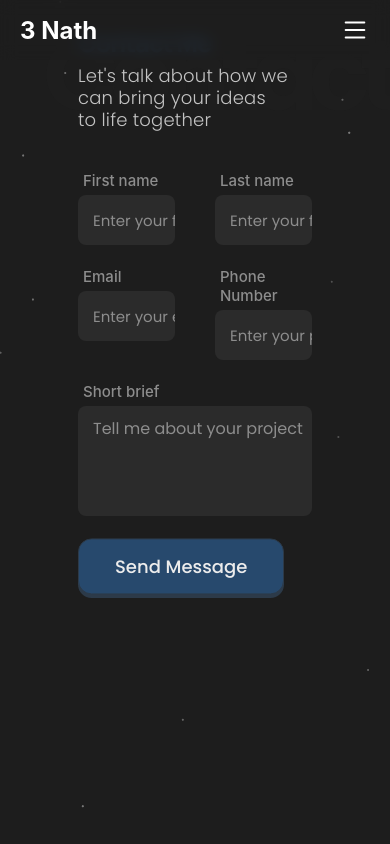
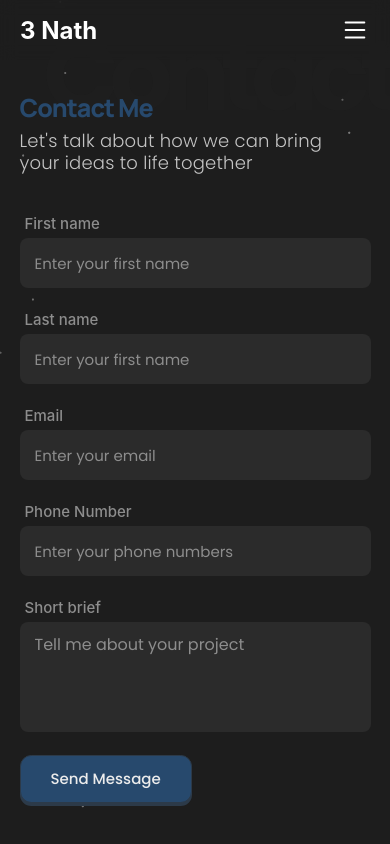
Before and after one commit to RavulaThrinath/Personal-Portfolio, a React (Create React App) app: page /contact in a window 390 px wide. Built offline with nearby package versions, Linux system fonts and the light colour scheme; a web font is replaced by a local one.

Commit message:
Blog responsive

```diff
--- a/src/Pages/Blog/Blog.css
+++ b/src/Pages/Blog/Blog.css
@@ -1,9 +1,9 @@
 .blog-list {
-  max-width: 80%;
+  max-width: 90%;
   display: grid;
-  grid-template-columns: repeat(4, 1fr);
+  grid-template-columns: repeat(1, 1fr);
   grid-gap: 25px;
-  margin: 30px auto;
+  margin: 80px auto;
 }
 
 .blog-container {
--- a/src/Pages/Blog/Blog.js
+++ b/src/Pages/Blog/Blog.js
@@ -1,4 +1,4 @@
-import React, { useState, useEffect, Suspense } from "react";
+import React, { useState, useEffect } from "react";
 import { Link } from "react-router-dom";
 import client from "../../client";
 // import Preloder from "../../Components/Preloader/Preloder";
@@ -30,8 +30,13 @@ const Blog = () => {
   }, []);
   return (
     <>
-      <Suspense fallback={<h1>Loading...</h1>}>
       <div className="blog-list">
+        <div className="HContact-heading">
+          <div className="HContact-title">Blogs</div>
+          <div className="HContact-subtitle">
+            {`Let's talk about how we can bring \n your ideas to life together`}
+          </div>
+        </div>
         {posts.map((post) => (
           <Link
             to={`/blogs/${post.slug.current}`}
@@ -43,7 +48,6 @@ const Blog = () => {
           </Link>
         ))}
       </div>
-      </Suspense>
     </>
   );
 };
--- a/src/Pages/Contact/Contact.css
+++ b/src/Pages/Contact/Contact.css
@@ -1,9 +1,7 @@
 .container {
-  max-width: 60%;
-  margin: auto;
-  /* height: 100vh; */
+  max-width: 90%;
+  margin: 90px auto 0;
   width: 100%;
-  padding: 25px 0;
   border-radius: 5px;
   display: flex;
   flex-direction: column;
@@ -40,18 +38,20 @@
   font-weight: 300;
   line-height: 22px;
   /* white-space: pre-line; */
-  letter-spacing: .2px;
+  letter-spacing: 0.2px;
 }
 
 .content form .user-details {
   display: flex;
-  flex-wrap: wrap;
+  flex-direction: column;
+  /* flex-wrap: wrap; */
   justify-content: space-between;
   margin: 20px 0 12px 0;
 }
 form .user-details .input-box {
   margin-bottom: 22px;
-  width: calc(100% / 2 - 20px);
+  width: 100%;
+  /* width: calc(100% / 2 - 20px); */
 }
 .textarea-box {
   width: 100%;
@@ -111,7 +111,7 @@ textarea {
   --button_radius: 0.75em;
   --button_color: #27496d;
   --button_outline_color: #2c3a49;
-  font-size: 18px;
+  font-size: 15px;
   font-family: "Poppins", sans-serif;
   font-weight: 500;
   margin: 10px 0 30px 0;
```
Lines whose indentation alone changed are shown as unchanged.
